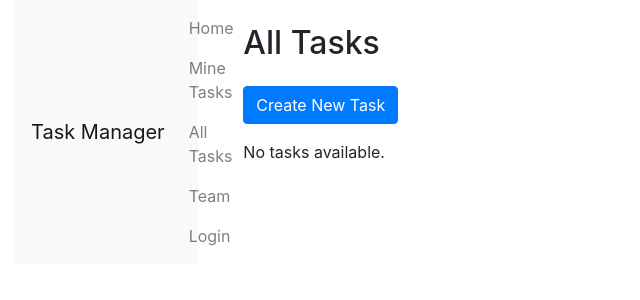
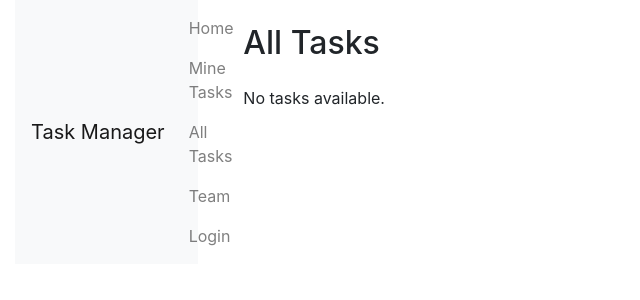
Before and after one commit to achalaidiuk/ittaskmanager, a Django app: template templates/task_manager/all_tasks.html in a window 1280 px wide. Shown: the top 300 px of the page, without its empty margins (0-640 px from the left). Run offline with Django 4.2, Linux system fonts and the light colour scheme; the template is opened without the code that fills it, so the values that code supplies are empty.

Commit message:
Refactor: fixed problems with new option, added create_task.html

```diff
--- a/task_manager/views.py
+++ b/task_manager/views.py
@@ -96,7 +96,7 @@ class AllTasksListView(LoginRequiredMixin, generic.ListView):
                 messages.success(request, "You have taken the task to work.")
             return redirect("task_manager:all-tasks")
 
-        return redirect("task_manager:all-tasks")  # Adjusted for clarity
+        return redirect("task_manager:all-tasks")
 
     def get_context_data(self, **kwargs):
         context = super().get_context_data(**kwargs)
--- a/templates/task_manager/all_tasks.html
+++ b/templates/task_manager/all_tasks.html
@@ -4,9 +4,7 @@
 {% block content %}
   <div class="container">
     <h2 class="my-4">All Tasks</h2>
-    <div class="mb-3">
-      <a href="{% url 'task_manager:task-create' %}" class="btn btn-primary">Create New Task</a>
-    </div>
+    {% include "create_task.html" %}
     <div class="list-group">
       {% for task in task_list %}
         <div class="list-group-item">
--- /dev/null
+++ b/templates/task_manager/create_task.html
@@ -0,0 +1,5 @@
+<div class="mb-3">
+  {% if user.is_superuser %}
+    <a href="{% url 'task_manager:task-create' %}" class="btn btn-primary">Create New Task</a>
+  {% endif %}
+</div>
```
